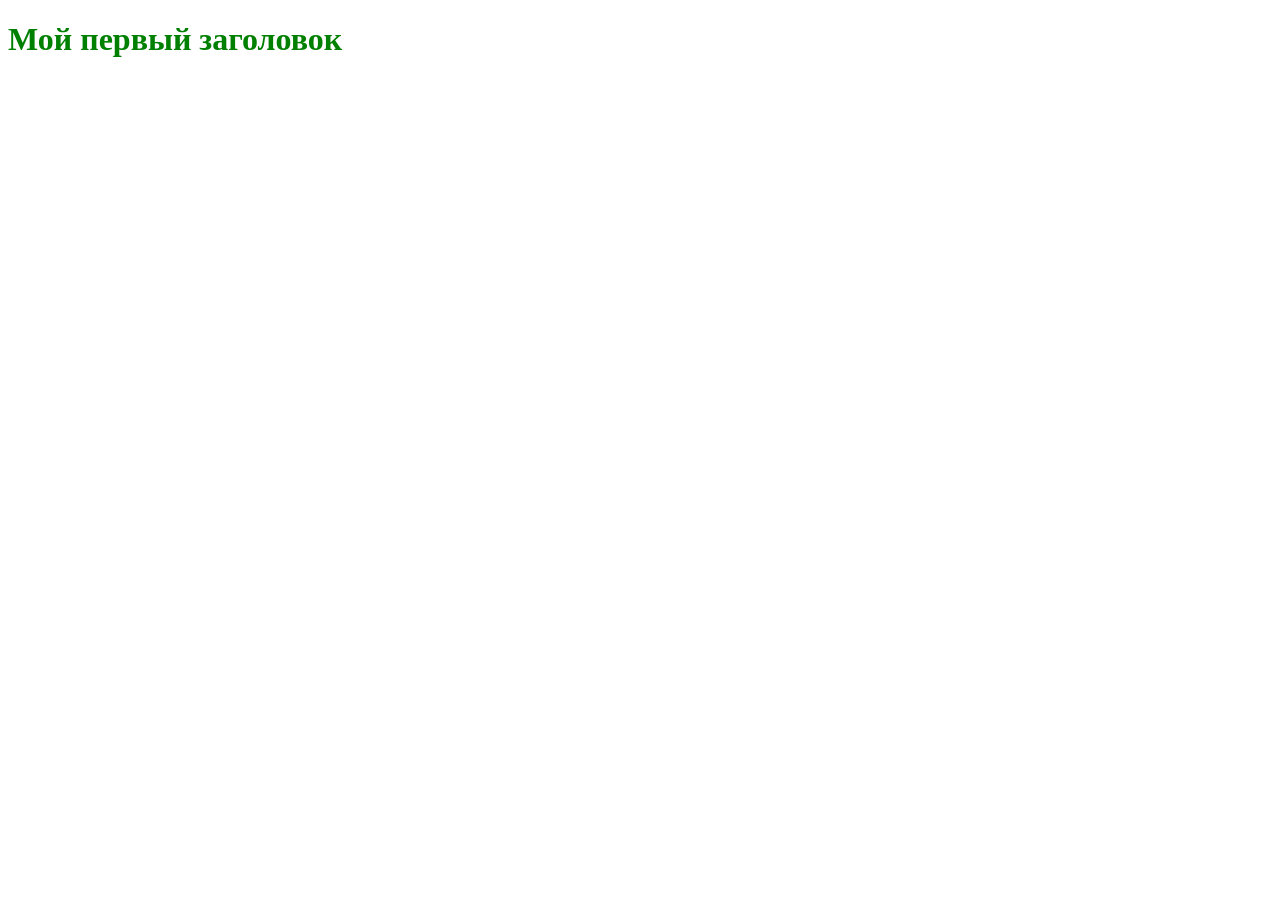
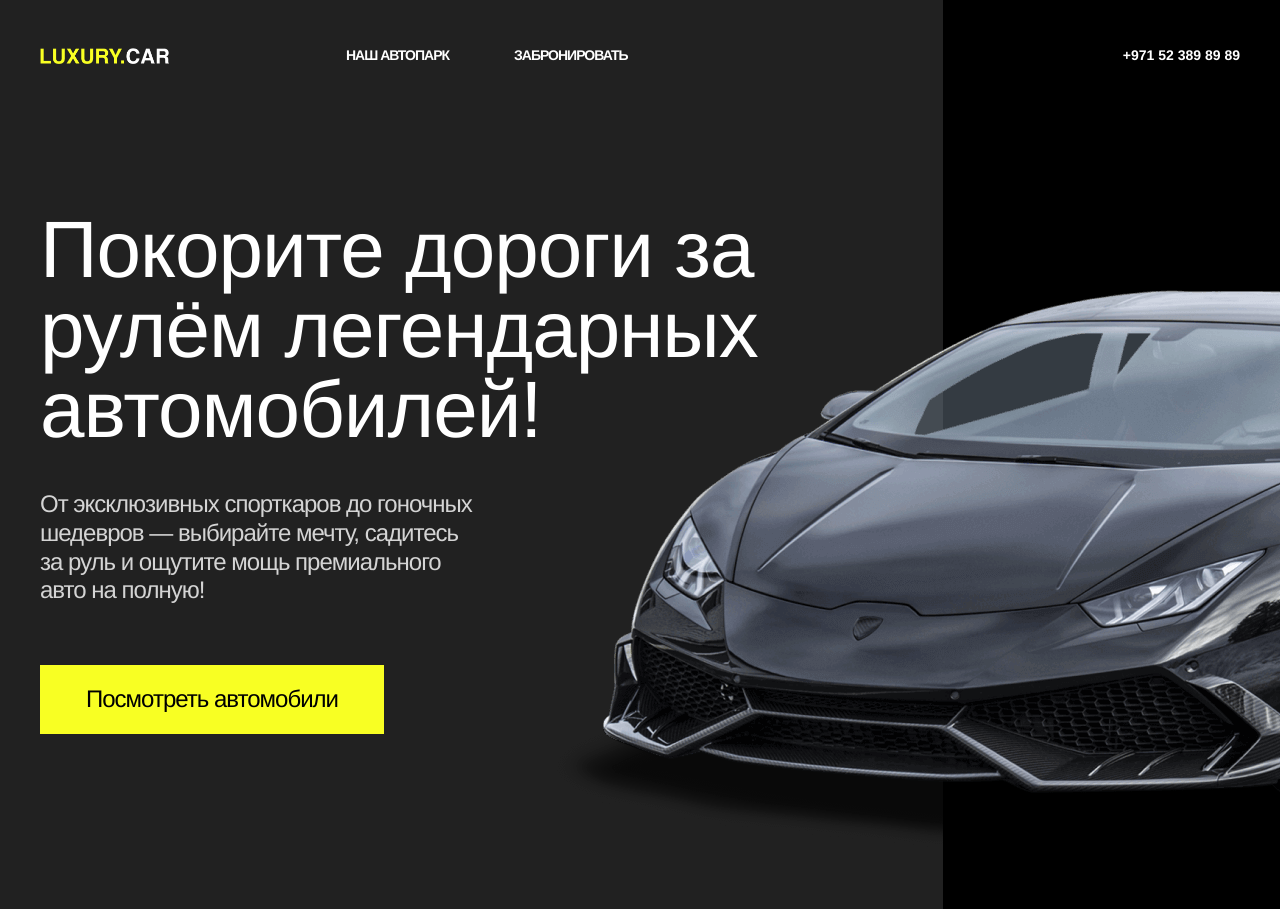
Before and after one commit to iZelikov/itlogia-course-frontend, a website: page index.html in a window 1280 px wide. Before the commit the page ends 800 px from the top, so only its background shows below. Drawn offline with Linux system fonts and the light colour scheme.

Commit message:
1st day result

```diff
--- a/index.html
+++ b/index.html
@@ -1,12 +1,42 @@
 <!DOCTYPE html>
 <html lang="ru">
-  <head>
-    <title>Home</title>
-    <meta charset="UTF-8" />
-    <meta name="viewport" content="width=device-width" />
-    <link rel="stylesheet" href="styles/style.css">
-  </head>
-  <body>
-    <h1>Мой первый заголовок</h1>
-  </body>
+    <main class="main">
+        <head>
+            <title>Аренда премиальных автомобилей</title>
+            <meta charset="UTF-8"/>
+            <meta name="viewport" content="width=device-width"/>
+            <link rel="stylesheet" href="styles/style.css">
+        </head>
+        <body>
+            <header class="header">
+                <div class="container">
+                    <div class="logo">
+                        <img src="images/logo.png" alt="Logo">
+                    </div>
+                    <nav class="menu">
+                        <ul>
+                            <li>
+                                <a href="#">Наш автопарк</a>
+                            </li>
+                            <li>
+                                <a href="#">Забронировать</a>
+                            </li>
+                        </ul>
+                    </nav>
+                    <a href="tel:+971523898989" class="phone">+971 52 389 89 89</a>
+                </div>
+            </header>
+            <section class="main-content">
+                <div class="container">
+                    <div class="main-info">
+                        <h1>Покорите дороги за рулём легендарных автомобилей!</h1>
+                        <p>От эксклюзивных спорткаров до гоночных шедевров — выбирайте мечту, садитесь за руль и ощутите мощь премиального авто на полную!</p>
+                        <a href="#" class="button">Посмотреть автомобили</a>
+                    </div>
+                    <img src="images/main-car.png" alt="Main car" class="main-image">
+                </div>
+            </section>
+            <div class="black-block"></div>
+    </main>
+    </body>
 </html>
--- a/styles/style.css
+++ b/styles/style.css
@@ -1,3 +1,133 @@
-h1 {
-    color: green;
+* {
+    margin: 0;
+    padding: 0;
 }
+
+body {
+    background-color: #212121;
+    font-family: Helvetica, sans-serif;
+    letter-spacing: -1px;
+    color: #ffffff;
+}
+
+.container {
+    max-width: 1200px;
+    margin: 0 auto;
+}
+
+.button {
+    width: 344px;
+    height: 69px;
+    padding: 20px;
+    text-align: center;
+    box-sizing: border-box;
+    background-color: #F8FF23;
+    color: #000000;
+    outline: 0;
+    text-decoration: none;
+    display: block;
+    border: 0;
+    cursor: pointer;
+    font-size: 24px;
+}
+
+.button:hover {
+    background-color: #ffffff;
+}
+
+.main {
+    overflow: hidden;
+    position: relative;
+}
+
+.black-block {
+    position: absolute;
+    width: 477px;
+    height: 910px;
+    top: 0;
+    right: calc(50% - 780px);
+    z-index: -2;
+    background-color: #000000;
+}
+
+.header {
+    padding: 46px 0;
+}
+
+.header .container {
+    display: flex;
+    align-items: center;
+}
+
+.logo img {
+    max-width: 129px;
+    vertical-align: bottom;
+}
+
+.menu {
+    margin-left: 177px;
+    margin-right: auto;
+}
+
+.menu ul {
+    list-style: none;
+    display: flex;
+    gap: 65px;
+}
+
+.menu ul a {
+    font-size: 14px;
+    color: #ffffff;
+    font-weight: bold;
+    text-decoration: none;
+    cursor: pointer;
+    text-transform: uppercase;
+}
+
+.menu ul a:hover {
+    color:#F8FF23;
+}
+
+.phone {
+    font-size: 14px;
+    color:#ffffff;
+    font-weight: bold;
+    text-decoration: none;
+    cursor: pointer;
+    letter-spacing: 0;
+}
+
+.main-content {
+    padding-top: 100px;
+    padding-bottom: 175px;
+}
+
+.main-content .container {
+    position: relative;
+}
+
+.main-info {
+    max-width: 775px;
+}
+
+.main-info h1 {
+    font-size: 80px;
+    line-height: 100%;
+    margin-bottom: 40px;
+    font-weight: normal;
+}
+
+.main-info p {
+    font-size: 24px;
+    line-height: 120%;
+    color: #d4d4d4;
+    max-width: 445px;
+    margin-bottom: 60px;
+}
+
+.main-image {
+    position:absolute;
+    top: 78px;
+    right: -578px;
+    z-index: -1;
+}
```
Also changed, not shown: images/logo.png (added), images/main-car.png (added), images/order-car.png (added).
